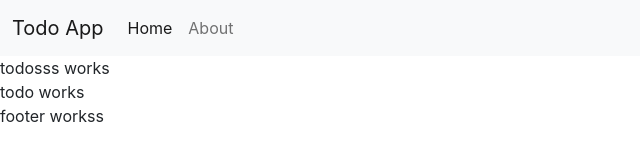
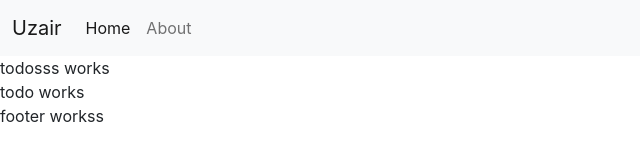
Before and after one commit to uzairqq/React-Js, a React (Create React App) app: page / in a window 1280 px wide. Shown: the top 160 px of the page, without its empty margins (0-640 px from the left). Built offline with nearby package versions, Linux system fonts and the light colour scheme.

Commit message:
Used Default Props

```diff
--- a/src/App.js
+++ b/src/App.js
@@ -6,7 +6,7 @@ const App = () => {
   var random_boolean = Math.random() < 0.5;
   return (
     <>
-      <Header title="Todo App" searchBar={random_boolean} />
+      <Header />
       <Todos />
       <Footer />
     </>
--- a/src/components/Header.js
+++ b/src/components/Header.js
@@ -54,6 +54,10 @@ const Header = (props) => {
     </div>
   );
 };
+Header.defaultProps = {
+  title: "Uzair",
+  searchBar: false,
+};
 
 Header.propTypes = {
   title: PropTypes.string,
```
